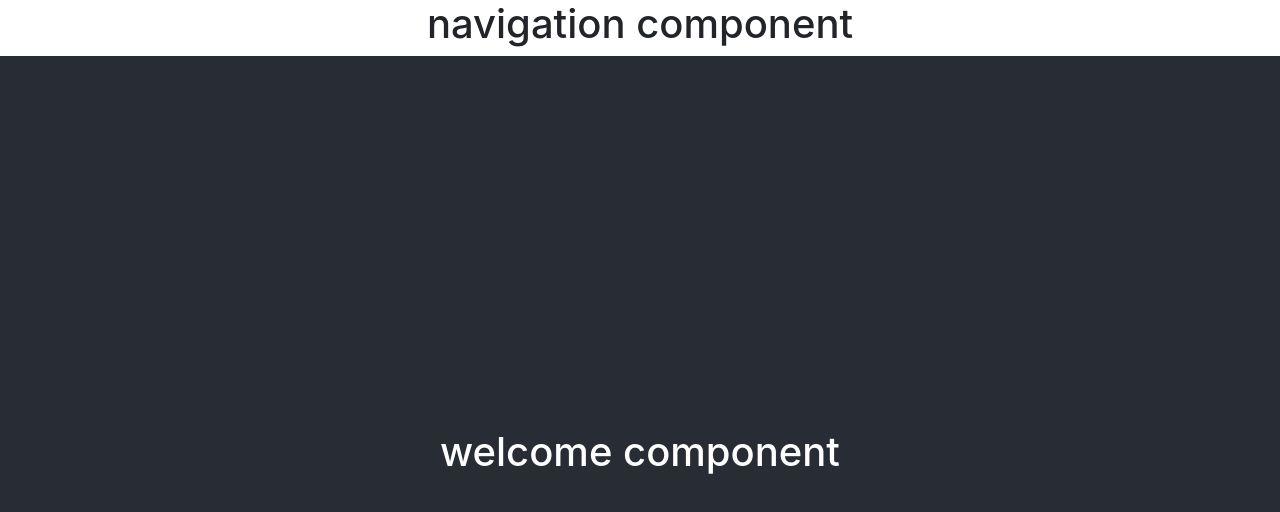
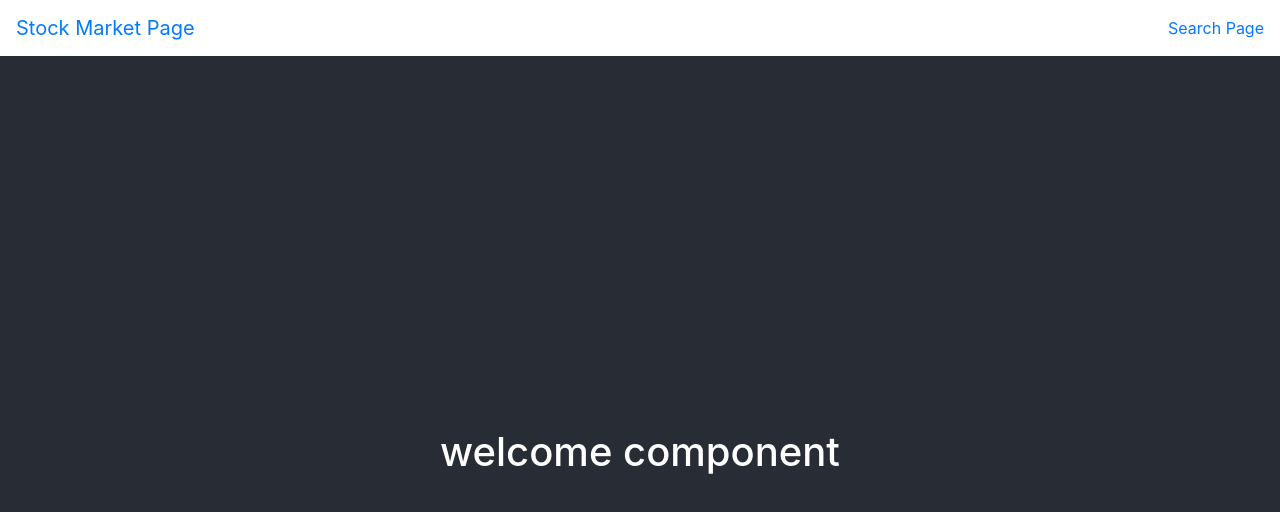
Before and after one commit to angeljuarez77/second-stock-market-app, a React (Create React App) app: page / in a window 1280 px wide. Shown: the top 512 px of the page. Built offline with nearby package versions, Linux system fonts and the light colour scheme.

Commit message:
imported react-router-dom so that I could make the routes

```diff
--- a/src/components/Navigation.js
+++ b/src/components/Navigation.js
@@ -1,9 +1,20 @@
-import React from 'react';
+import React, { useState } from 'react';
+import { Navbar, NavbarBrand, Nav,NavItem } from 'reactstrap';
+import { BrowserRouter as Router, Link } from 'react-router-dom';
+import App from '../App';
+import Search from './Search';
 
 function Navigation(){
   return(
     <div>
-      <h1>navigation component</h1>
+      <Router>
+        <Navbar>
+          <NavbarBrand href="/"><Link to="/">Stock Market Page</Link></NavbarBrand>
+          <Nav>
+            <NavItem><Link to="/search/">Search Page</Link></NavItem>
+          </Nav>
+        </Navbar>
+      </Router>
     </div>
   )
 }
```
